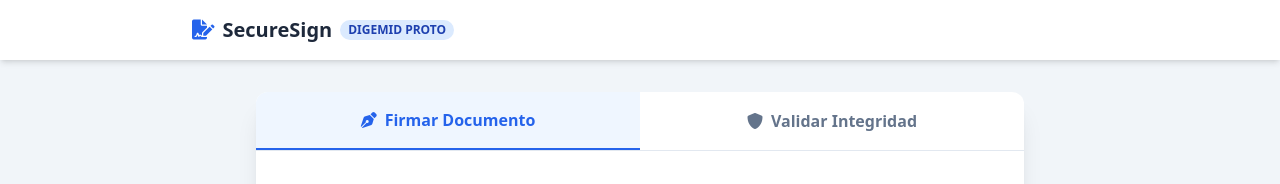
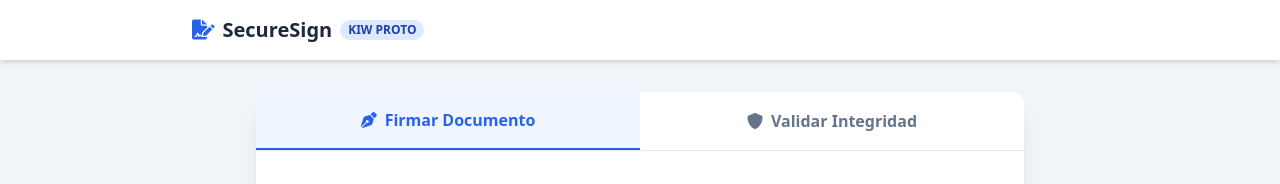
Before and after one commit to Nestor20193767/PDFSIGN, a Flask app: page / in a window 1280 px wide. Shown: the top 184 px of the page. Run offline with Flask 3, Linux system fonts and the light colour scheme; some libraries are stand-ins or nearby versions.

Commit message:
Update index.html

```diff
--- a/templates/index.html
+++ b/templates/index.html
@@ -18,7 +18,7 @@
         <div class="max-w-4xl mx-auto flex items-center justify-between">
             <h1 class="text-xl font-bold text-slate-800 flex items-center">
                 <i class="fas fa-file-signature text-blue-600 mr-2"></i>
-                SecureSign <span class="text-xs ml-2 bg-blue-100 text-blue-800 px-2 py-0.5 rounded-full">DIGEMID PROTO</span>
+                SecureSign <span class="text-xs ml-2 bg-blue-100 text-blue-800 px-2 py-0.5 rounded-full"> KIW PROTO</span>
             </h1>
         </div>
     </nav>
```
